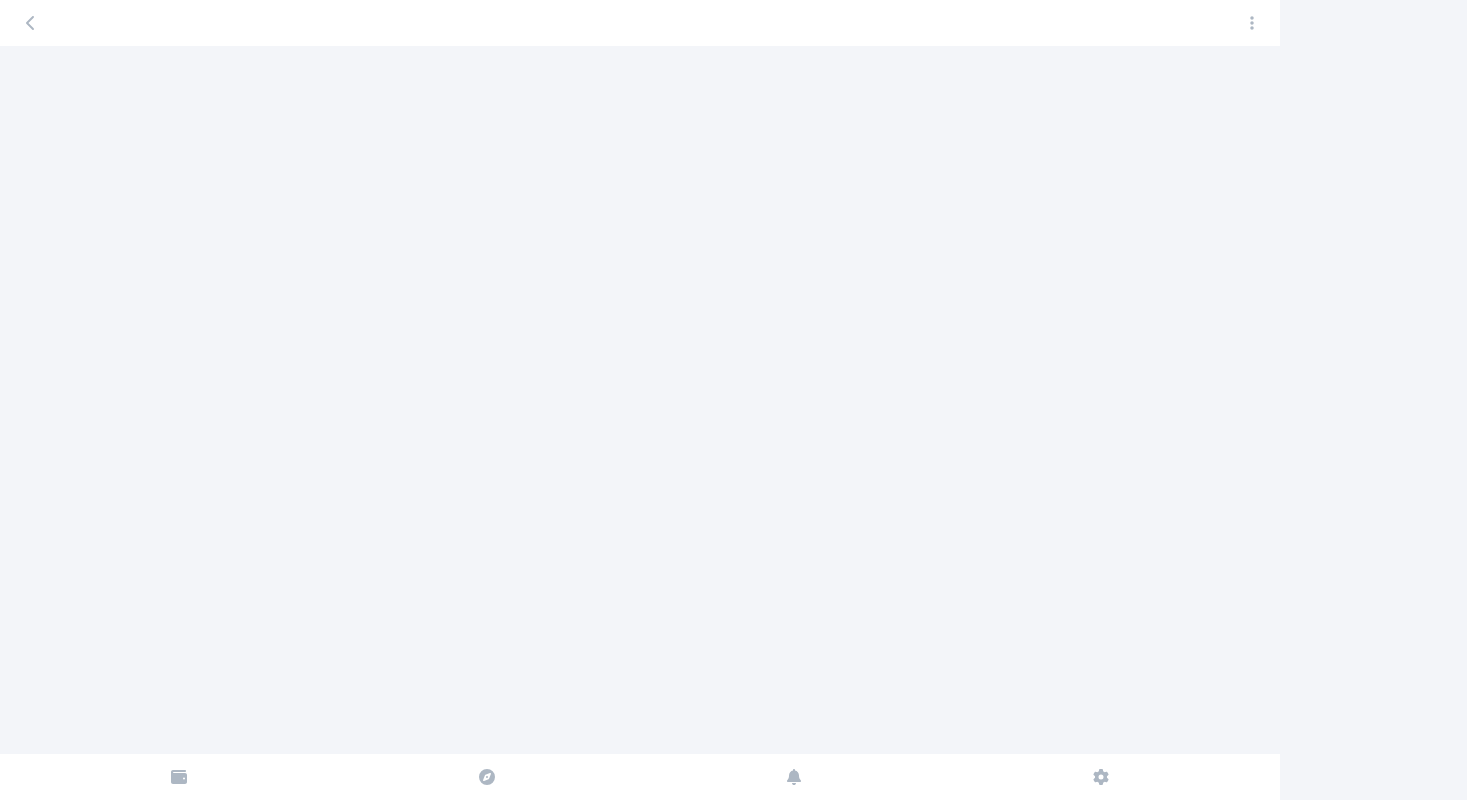
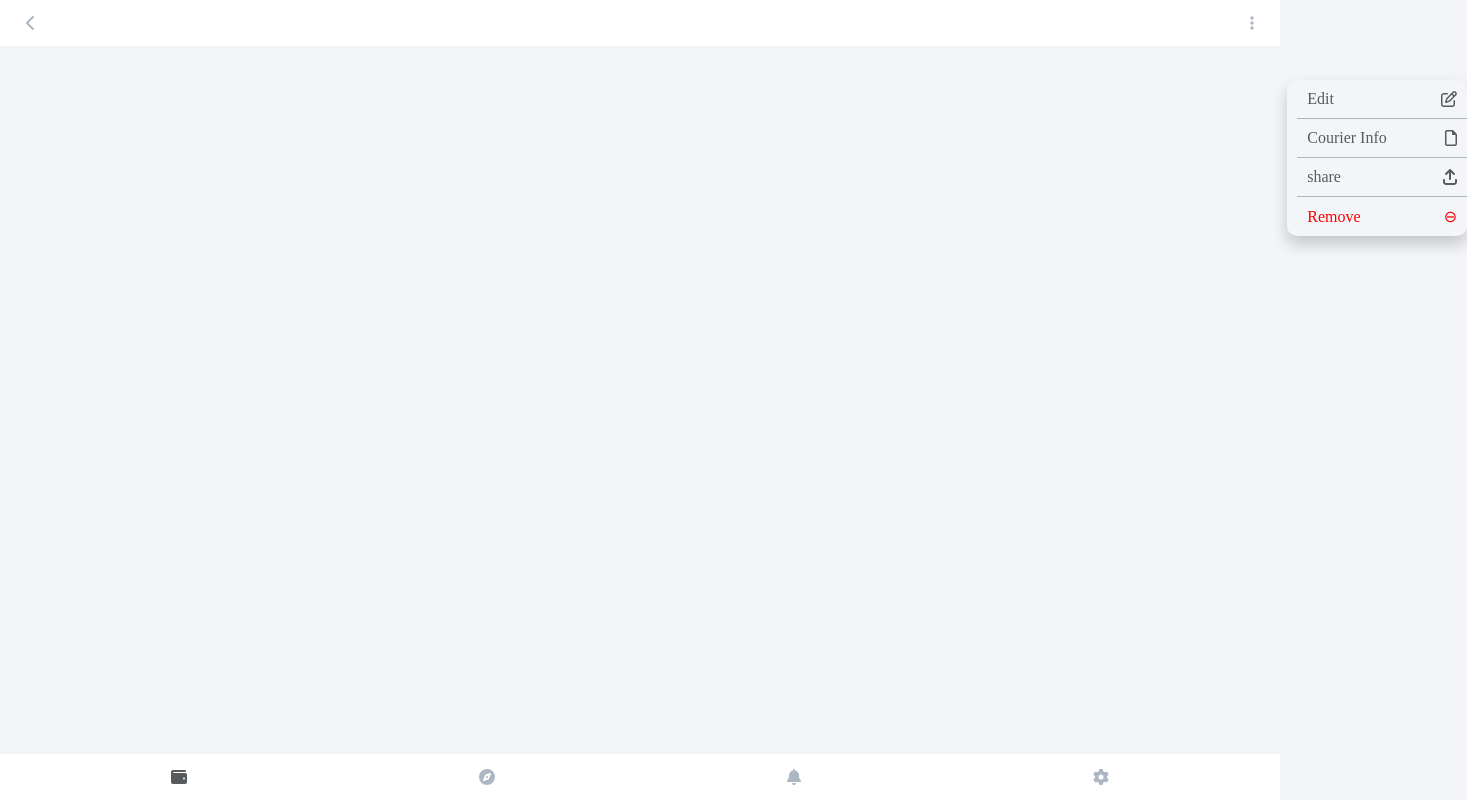
Before and after one commit to Masoud-z/bitcoin-wallet, a Next.js app: page / in a window 1280 px wide. Shown: the whole page, 1467 px wide, since content can reach past the window. Built offline with nearby package versions, Linux system fonts and the light colour scheme.

Commit message:
Add menu ti layout

```diff
--- a/components/layout/Layout.jsx
+++ b/components/layout/Layout.jsx
@@ -1,5 +1,9 @@
+"use client";
+import { useState } from "react";
 import { FontAwesomeIcon } from "@fortawesome/react-fontawesome";
+import { useSearchParams } from "next/navigation";
 import {
+  faArrowUpFromBracket,
   faBell,
   faChevronLeft,
   faCompass,
@@ -7,22 +11,50 @@ import {
   faGear,
   faWallet,
 } from "@fortawesome/free-solid-svg-icons";
-import { useSearchParams } from "next/navigation";
+
 import styles from "./Layout.module.css";
+import { faFile, faPenToSquare } from "@fortawesome/free-regular-svg-icons";
 
 function Layout(props) {
   const searchParams = useSearchParams();
+
+  const [activeMenu, setActiveMenu] = useState(false);
   const pageName = searchParams.get("pageName");
+
   return (
     <>
       <header className={styles.header}>
         <FontAwesomeIcon icon={faChevronLeft} className={styles.btn} />
         <h1 className={styles.title}>{pageName}</h1>
-        <FontAwesomeIcon icon={faEllipsisVertical} className={styles.btn} />
+        <FontAwesomeIcon
+          icon={faEllipsisVertical}
+          tabIndex={1}
+          onClick={() => setActiveMenu((prev) => !prev)}
+          onBlur={() => {
+            setActiveMenu(false);
+          }}
+          className={`${styles.btn} ${styles.menuBtn} ${
+            activeMenu && styles.activeMenuBtn
+          }`}
+        />
+        <ul className={`${styles.menu} ${!activeMenu && styles.hideMenu} `}>
+          <li className={styles.menuItem}>
+            Edit <FontAwesomeIcon icon={faPenToSquare} />
+          </li>
+          <li className={styles.menuItem}>
+            Courier Info <FontAwesomeIcon icon={faFile} />
+          </li>
+          <li className={styles.menuItem}>
+            share <FontAwesomeIcon icon={faArrowUpFromBracket} />
+          </li>
+          <li className={styles.menuItem}>
+            Remove <span>&#8854;</span>
+          </li>
+        </ul>
       </header>
       {props.children}
       <footer className={styles.footer}>
-        <FontAwesomeIcon icon={faWallet} className={styles.btn} />
+        <FontAwesomeIcon icon={faWallet} className={`${styles.btn} active`} />
         <FontAwesomeIcon icon={faCompass} className={styles.btn} />
         <FontAwesomeIcon icon={faBell} className={styles.btn} />
         <FontAwesomeIcon icon={faGear} className={styles.btn} />
--- a/components/layout/Layout.module.css
+++ b/components/layout/Layout.module.css
@@ -29,3 +29,77 @@
   position: sticky;
   top: 100vh;
 }
+
+.menuBtn {
+  position: relative;
+}
+
+.menuBtn:focus {
+  border: none;
+  outline: none;
+  color: #585b5e;
+}
+
+.activeMenuBtn {
+  transform: rotate(90deg);
+}
+
+.menu {
+  position: absolute;
+  right: 1%;
+  top: 10%;
+  display: flex;
+  flex-direction: column;
+  justify-content: center;
+  align-items: center;
+  border-radius: 10px;
+  padding-left: 10px;
+  min-width: 180px;
+  box-shadow: 0px 8px 16px 0px rgba(0, 0, 0, 0.2);
+  list-style-type: none;
+  background-color: #f3f5f9;
+  animation: menu 0.3s linear;
+}
+
+@keyframes menu {
+  0% {
+    transform: translateX(200px);
+  }
+  100% {
+    transform: translateX(0);
+  }
+}
+
+.hideMenu {
+  animation: hide 0.3s linear;
+  animation-fill-mode: forwards;
+}
+
+@keyframes hide {
+  0% {
+    transform: translateX(0);
+  }
+  100% {
+    transform: translateX(200px);
+  }
+}
+
+.menuItem {
+  padding: 10px;
+  border-bottom: 1px solid #adb7c3;
+  color: #585b5e;
+  display: flex;
+  justify-content: space-between;
+  align-items: center;
+  width: 100%;
+}
+
+.menuItem:last-child {
+  color: red;
+  border-bottom: none;
+}
+
+.menuItem:hover {
+  cursor: pointer;
+  background-color: #cdcfd2;
+}
--- a/styles/globals.css
+++ b/styles/globals.css
@@ -8,6 +8,7 @@
 body {
   background-color: #f3f5f9;
   min-height: 100vh;
+  overflow-x: hidden;
 }
 
 #__next {
```
